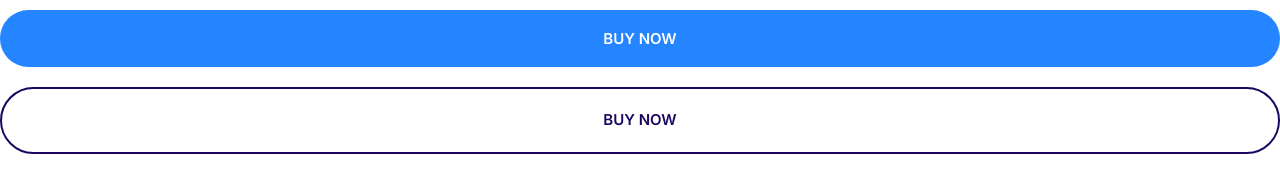
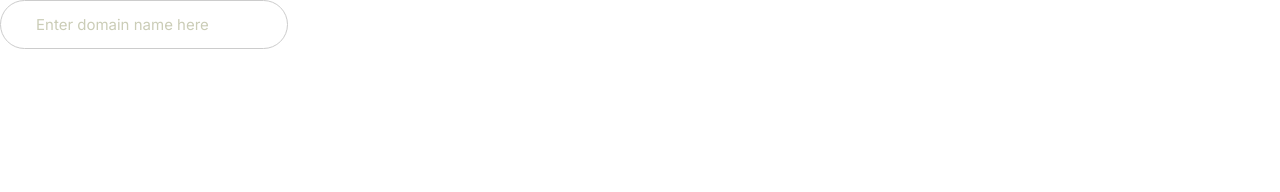
Before and after one commit to DylanCole914/websiteredo, a plain HTML site: page index.html in a window 1280 px wide. Drawn offline with Linux system fonts and the light colour scheme.

Commit message:
build input component.

```diff
--- a/CSS/styles.css
+++ b/CSS/styles.css
@@ -242,3 +242,24 @@ a {
     font-size: 1.5rem;
   }
 }
+
+/* Inputs */
+
+.input {
+  border-radius: 30px;
+  border: 1px solid #ccc;
+  color: var(--color-headings);
+  font-size: 2rem;
+  outline: 0;
+  padding: 1.5rem 3.5rem;
+}
+
+::placeholder {
+  color: #cbcdb7;
+}
+
+@media screen and (min-width: 1024px) {
+  .input {
+    font-size: 1.5rem;
+  }
+}
--- a/index.html
+++ b/index.html
@@ -14,7 +14,6 @@
     <link rel="stylesheet" href="CSS/styles.css" />
   </head>
   <body>
-    <button class="btn btn--primary btn--block">Buy Now</button>
-    <a href="#" class="btn btn--outline btn--block">Buy Now</a>
+    <input type="text" class="input" placeholder="Enter domain name here" />
   </body>
 </html>
```
Also changed, not shown: components/inputs.html (added, +1 -0 lines).
